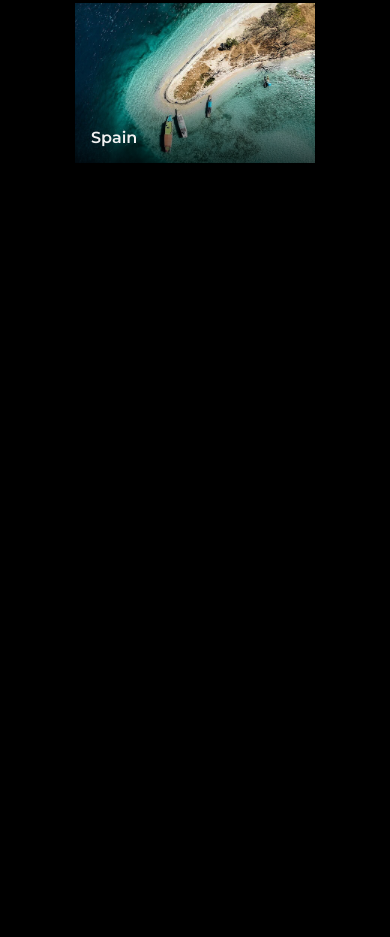
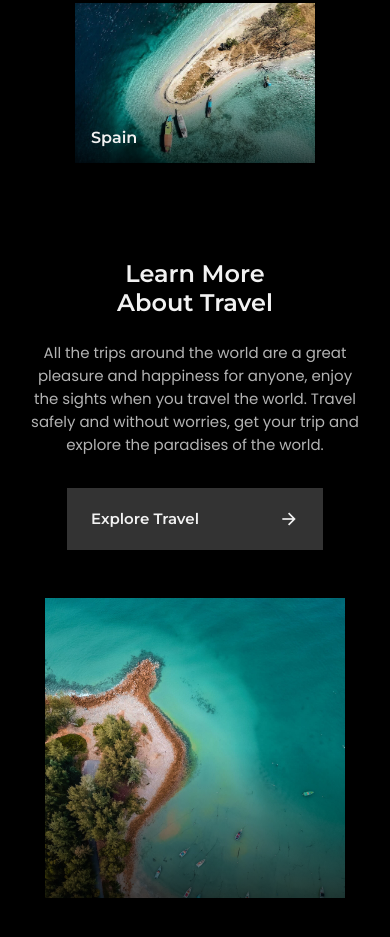
Before and after one commit to AbrahamDN/travel, a plain HTML site: page index.html in a window 390 px wide. Shown: the part 1037-1974 px from the top of the page. Before the commit the page ends 1600 px from the top, so only its background shows below. Drawn offline with nearby package versions, Linux system fonts and the light colour scheme.

Commit message:
feat: add about section (mobile)

```diff
--- a/assets/css/styles.css
+++ b/assets/css/styles.css
@@ -29,6 +29,13 @@
   --font-regular: 400;
   --font-medium: 500;
   --font-semi-bold: 600;
+
+  /*========== Gradient ==========*/
+  --shadow-gradient: linear-gradient(
+    180deg,
+    hsla(0, 0%, 0%, 0) 50%,
+    hsl(0, 0%, 0%) 125%
+  );
 
   /*========== z index ==========*/
   --z-tooltip: 10;
@@ -284,11 +291,7 @@ img {
   height: 100%;
   top: 0;
   left: 0;
-  background: linear-gradient(
-    180deg,
-    hsla(0, 0%, 0%, 0) 50%,
-    hsl(0, 0%, 0%) 125%
-  );
+  background: var(--shadow-gradient);
 }
 
 .home__card-title {
@@ -328,6 +331,41 @@ img {
 }
 
 /*=============== ABOUT ===============*/
+.about__container {
+  row-gap: 3rem;
+}
+
+.about__data {
+  text-align: center;
+}
+
+.about__description {
+  margin-bottom: 2rem;
+}
+
+.about__image {
+  position: relative;
+  justify-self: center;
+  overflow: hidden;
+}
+
+.about__img {
+  width: 300px;
+  transition: transform 0.4s;
+}
+
+.about__shadow {
+  position: absolute;
+  top: 0;
+  left: 0;
+  width: 100%;
+  height: 100%;
+  background: var(--shadow-gradient);
+}
+
+.about__image:hover .about__img {
+  transform: scale(1.2);
+}
 
 /*=============== POPULAR ===============*/
 
--- a/index.html
+++ b/index.html
@@ -130,7 +130,36 @@
       </section>
 
       <!--==================== ABOUT ====================-->
-      <section class="about section" id="about"></section>
+      <section class="about section" id="about">
+        <div class="about__container container grid">
+          <div class="about__data">
+            <h2 class="section__title">
+              Learn More <br />
+              About Travel
+            </h2>
+
+            <p class="about__description">
+              All the trips around the world are a great pleasure and happiness
+              for anyone, enjoy the sights when you travel the world. Travel
+              safely and without worries, get your trip and explore the
+              paradises of the world.
+            </p>
+
+            <a href="#" class="button">
+              Explore Travel<i class="ri-arrow-right-line"></i>
+            </a>
+          </div>
+
+          <div class="about__image">
+            <img
+              src="assets/img/about-beach.jpg"
+              alt="about image"
+              class="about__img"
+            />
+            <div class="about__shadow"></div>
+          </div>
+        </div>
+      </section>
 
       <!--==================== POPULAR ====================-->
       <section class="popular section" id="popular"></section>
```
